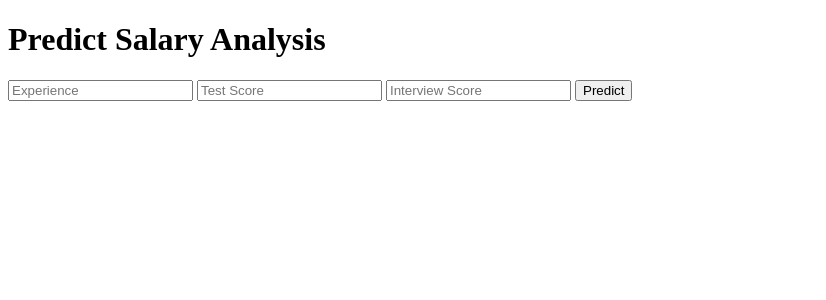
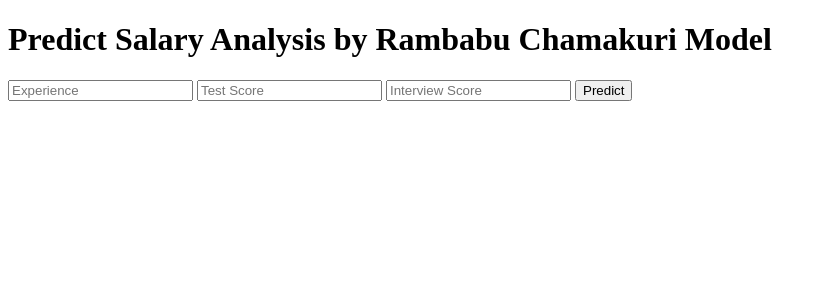
Before and after one commit to rambabuchamakuri/Heroku_HelloWorld, a Flask app: page / in a window 1280 px wide. Shown: the top 300 px of the page, without its empty margins (0-826 px from the left). Run offline with Flask 2, Linux system fonts and the light colour scheme; parts of the project's set-up code (start-up, migrations or seed data) failed here and were passed over.

Commit message:
Update index.html
updated my name

```diff
--- a/templates/index.html
+++ b/templates/index.html
@@ -13,7 +13,7 @@
 
 <body>
  <div class="login">
-	<h1>Predict Salary Analysis</h1>
+	<h1>Predict Salary Analysis by Rambabu Chamakuri Model</h1>
 
      <!-- Main Input For Receiving Query to our ML -->
     <form action="{{ url_for('predict')}}"method="post">
```
